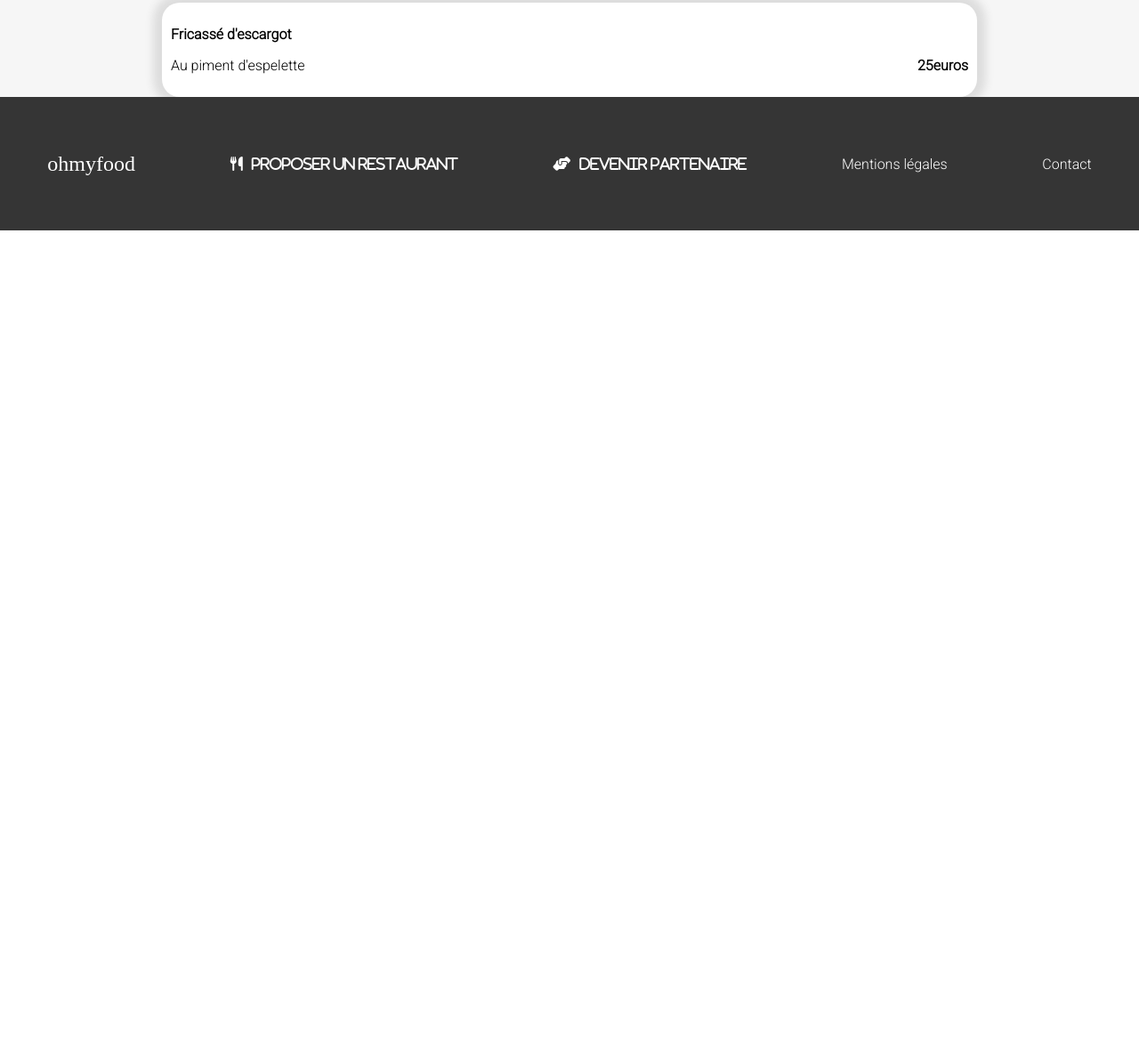
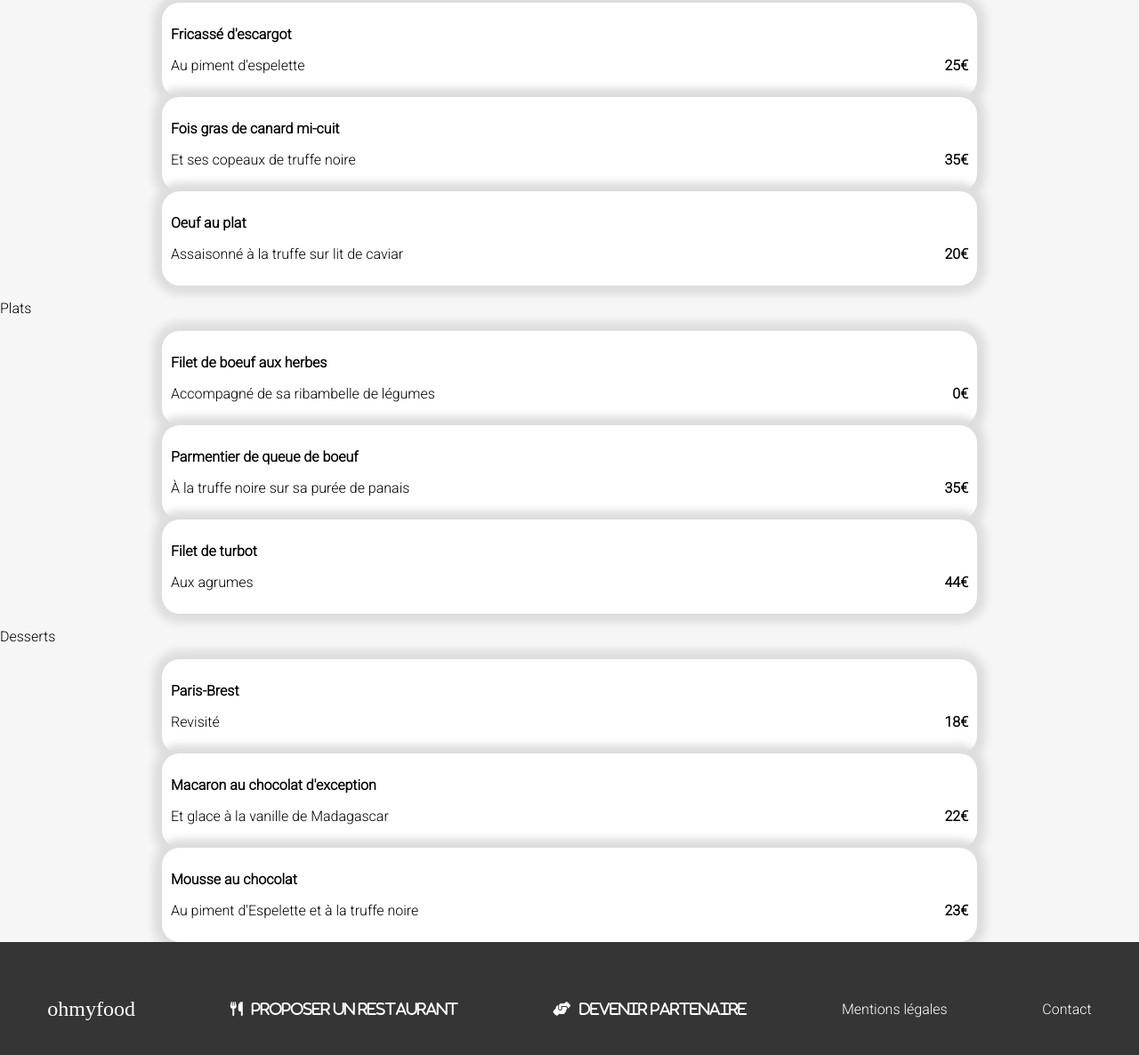
Before and after one commit to ClementGrenierDesrousseaux/ClementGrenierDesrousseaux_3_0702021, a website: page restaurants/palette.html in a window 1280 px wide. Shown: the part 352-1538 px from the top of the page at 89% size. Before the commit the page ends 800 px from the top, so only its background shows below. Drawn offline with Linux system fonts and the light colour scheme; a web font is replaced by a local one.

Commit message:
Ajout du menu Palette du goût

```diff
--- a/restaurants/palette.html
+++ b/restaurants/palette.html
@@ -35,7 +35,9 @@
             </div>
 
             <div class="menu__entrée">
-                <div><p>Entrées</p></div>
+                <div>
+                    <p>Entrées</p>
+                </div>
                 <div class="plat">
                     <div class="plat__entier">
                         <div class="plat__entier__nom">
@@ -46,7 +48,126 @@
                         </div>
                     </div>
                     <div class="plat__prix">
-                        <p>25euros </p>
+                        <p>25€</p>
+                    </div>
+                </div>
+
+                <div class="plat">
+                    <div class="plat__entier">
+                        <div class="plat__entier__nom">
+                            <p>Fois gras de canard mi-cuit</p>
+                        </div>
+                        <div class="plat__entier__ingrédient">
+                            <p>Et ses copeaux de truffe noire</p>
+                        </div>
+                    </div>
+                    <div class="plat__prix">
+                        <p>35€</p>
+                    </div>
+                </div>
+
+                <div class="plat">
+                    <div class="plat__entier">
+                        <div class="plat__entier__nom">
+                            <p>Oeuf au plat</p>
+                        </div>
+                        <div class="plat__entier__ingrédient">
+                            <p>Assaisonné à la truffe sur lit de caviar</p>
+                        </div>
+                    </div>
+                    <div class="plat__prix">
+                        <p>20€</p>
+                    </div>
+                </div>
+            </div>
+            <div class="menu__plat">
+                <div>
+                    <p>Plats</p>
+                </div>
+                <div class="plat">
+                    <div class="plat__entier">
+                        <div class="plat__entier__nom">
+                            <p>Filet de boeuf aux herbes</p>
+                        </div>
+                        <div class="plat__entier__ingrédient">
+                            <p>Accompagné de sa ribambelle de légumes</p>
+                        </div>
+                    </div>
+                    <div class="plat__prix">
+                        <p> 0€</p>
+                    </div>
+                </div>
+
+                <div class="plat">
+                    <div class="plat__entier">
+                        <div class="plat__entier__nom">
+                            <p>Parmentier de queue de boeuf</p>
+                        </div>
+                        <div class="plat__entier__ingrédient">
+                            <p>À la truffe noire sur sa purée de panais</p>
+                        </div>
+                    </div>
+                    <div class="plat__prix">
+                        <p>35€</p>
+                    </div>
+                </div>
+                <div class="plat">
+                    <div class="plat__entier">
+                        <div class="plat__entier__nom">
+                            <p>Filet de turbot</p>
+                        </div>
+                        <div class="plat__entier__ingrédient">
+                            <p>Aux agrumes</p>
+                        </div>
+                    </div>
+                    <div class="plat__prix">
+                        <p>44€</p>
+                    </div>
+                </div>
+            </div>
+            <div class="menu__dessert">
+                <div>
+                    <p>Desserts</p>
+                </div>
+                <div class="plat">
+                    <div class="plat__entier">
+                        <div class="plat__entier__nom">
+                            <p>Paris-Brest</p>
+                        </div>
+                        <div class="plat__entier__ingrédient">
+                            <p>Revisité</p>
+                        </div>
+                    </div>
+                    <div class="plat__prix">
+                        <p>18€</p>
+                    </div>
+                </div>
+
+                <div class="plat">
+                    <div class="plat__entier">
+                        <div class="plat__entier__nom">
+                            <p>Macaron au chocolat d'exception</p>
+                        </div>
+                        <div class="plat__entier__ingrédient">
+                            <p>Et glace à la vanille de Madagascar</p>
+                        </div>
+                    </div>
+                    <div class="plat__prix">
+                        <p>22€</p>
+                    </div>
+                </div>
+
+                <div class="plat">
+                    <div class="plat__entier">
+                        <div class="plat__entier__nom">
+                            <p>Mousse au chocolat</p>
+                        </div>
+                        <div class="plat__entier__ingrédient">
+                            <p>Au piment d'Espelette et à la truffe noire</p>
+                        </div>
+                    </div>
+                    <div class="plat__prix">
+                        <p>23€</p>
                     </div>
                 </div>
             </div>
```
